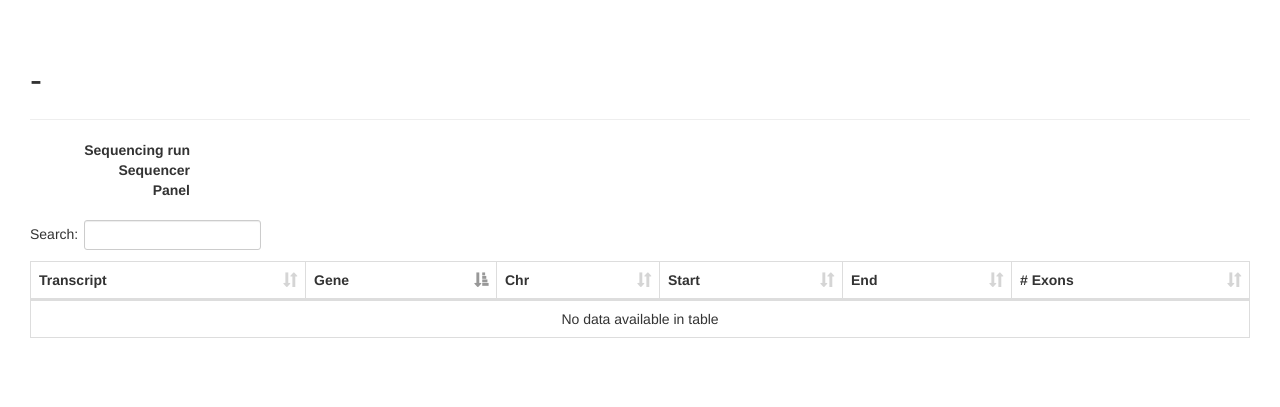
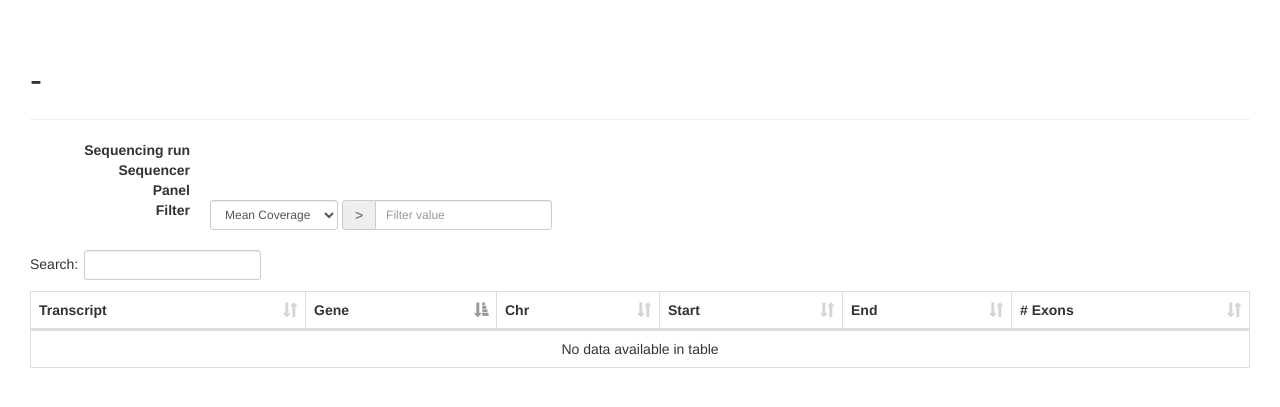
Before and after one commit to UMCUGenetics/ExonCov, a Flask app: template ExonCov/templates/sample_panel.html in a window 1280 px wide. Shown: the part 72-479 px from the top of the page. Run offline with Flask 2, Linux system fonts and the light colour scheme; the template is opened without the code that fills it, so the values that code supplies are empty; parts of the project's set-up code (start-up, migrations or seed data) failed here and were passed over; some libraries are stand-ins or nearby versions.

Commit message:
Filtering tryout

```diff
--- a/ExonCov/templates/sample_panel.html
+++ b/ExonCov/templates/sample_panel.html
@@ -5,10 +5,28 @@
 
 {% block body %}
 <dl class="dl-horizontal">
-  <dt>Sequencing run</dt><dd>{{ sample.sequencing_run.name }}</dd>
-  <dt>Sequencer</dt><dd>{{ sample.sequencing_run.sequencer }}</dd>
-  <dt>Panel</dt><dd>{{ panel.name }}</dd>
+    <dt>Sequencing run</dt><dd>{{ sample.sequencing_run.name }}</dd>
+    <dt>Sequencer</dt><dd>{{ sample.sequencing_run.sequencer }}</dd>
+    <dt>Panel</dt><dd>{{ panel.name }}</dd>
+    <dt>Filter</dt><dd>
+        <form class="form-inline">
+            <div class="form-group">
+                <select id="measurementType" class="form-control input-sm">
+                    <option value=6>Mean Coverage</option>
+                    <option value=7>>10</option>
+                    <option value=8>>15</option>
+                    <option value=9>>30</option>
+                </select>
+                <div class="input-group">
+                    <div class="input-group-addon">></div>
+                    <input id="cutoff" placeholder="Filter value" class="form-control input-sm">
+                </div>
+            </div>
+        </form>
+    </dd>
 </dl>
+
+
 
 <table class="table table-bordered table-hover" id="transcript_table">
     <thead>
@@ -46,14 +64,33 @@
 
 {% block custom_javascript %}
 <script>
+$.fn.dataTable.ext.search.push(
+function( settings, data, dataIndex ) {
+    var cutoff = parseFloat( $('#cutoff').val());
+    var measurementType = parseInt( $('#measurementType').val());
+    var measurement = parseFloat( data[measurementType] );
+
+    if ( isNaN(cutoff) || ( isNaN( measurement ) || measurement <= cutoff ) )
+    {
+        return true;
+    }
+    return false;
+}
+);
+
     $(document).ready(function() {
-        $('#transcript_table').DataTable( {
+        var table = $('#transcript_table').DataTable( {
             "paging": false,
             "info": false,
             "searching": true,
             "order": [[ 1, 'asc' ]],
             "dom": "<'row'<'col-sm-6'f><'col-sm-6'l>>" + "<'row'<'col-sm-12'tr>>" + "<'row'<'col-sm-5'i><'col-sm-7'p>>",
         });
+
+        // Event listener for filtering inputs to redraw on input
+        $('#cutoff, #measurementType').bind("change keyup", function() {
+            table.draw();
+        });
     });
 </script>
 {% endblock %}
```
